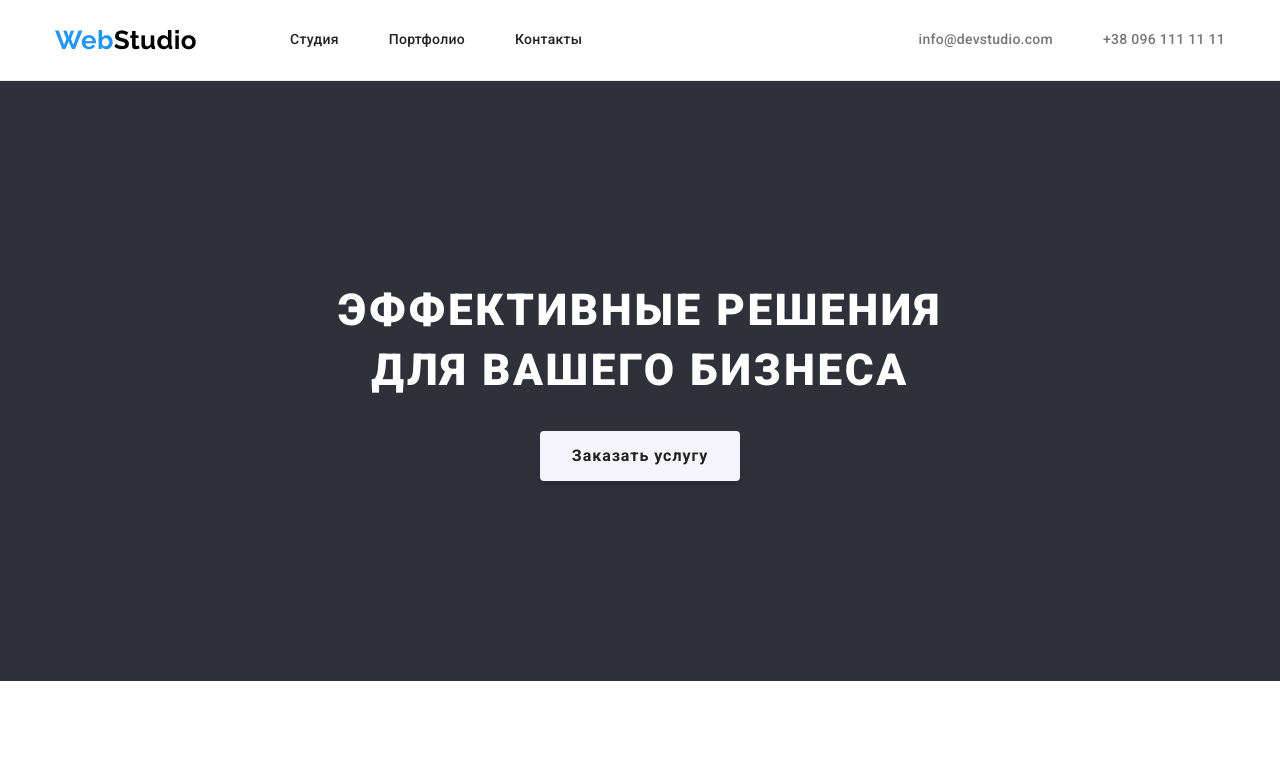
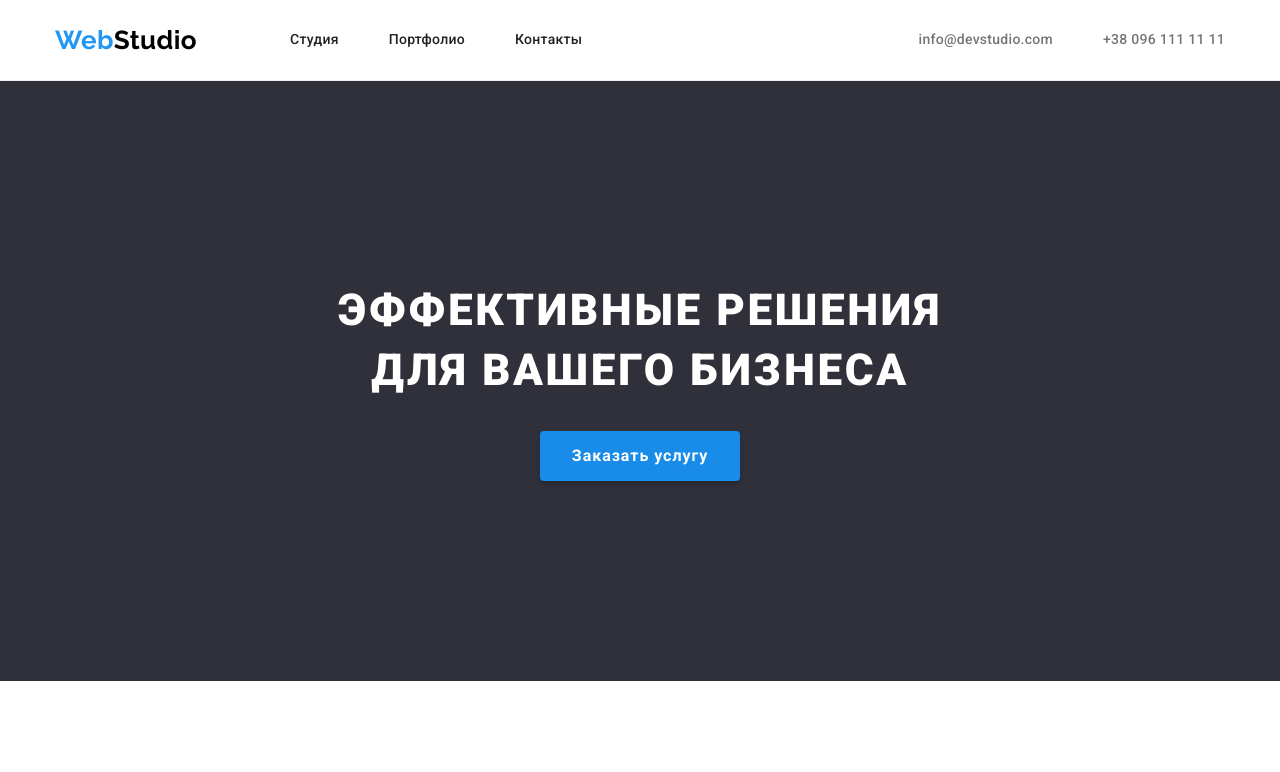
Before and after one commit to tanetti/goit-markup-hw-04, a plain HTML site: page index.html in a window 1280 px wide. In both pictures the pointer is over the button "Заказать услугу". Shown: the top 772 px of the page. Drawn offline with nearby package versions, Linux system fonts and the light colour scheme.

Commit message:
Добавляет незначительные исправления

```diff
--- a/css/styles.css
+++ b/css/styles.css
@@ -197,8 +197,7 @@ body {
 
 .hero-button:hover,
 .hero-button:focus {
-  background-color: var(--secondary-backround-color);
-  color: var(--caption-text-color);
+  background-color: #188ce8;
 }
 
 /* Особенности */
@@ -391,5 +390,5 @@ body {
 }
 
 .footer-address {
-  font-style: normal;
+  font-style: inherit;
 }
```
